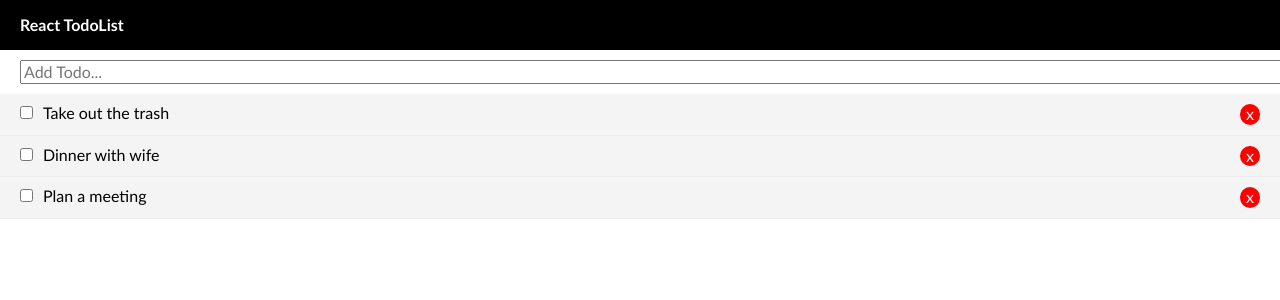
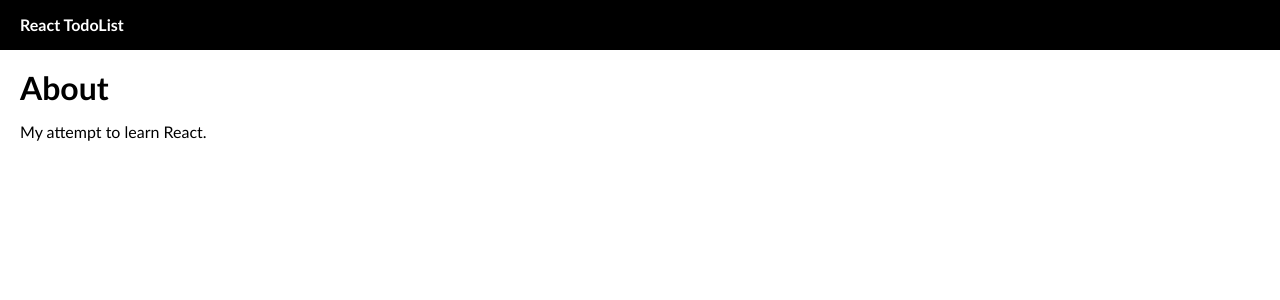
Before and after one commit to CodePoetPro/React-Todo-App, a React (Create React App) app: page /about in a window 1280 px wide. Shown: the top 300 px of the page. Built offline with nearby package versions, Linux system fonts and the light colour scheme.

Commit message:
Added About Page

```diff
--- a/src/App.js
+++ b/src/App.js
@@ -1,9 +1,11 @@
 import React, { Component } from 'react';
-import './App.css'
+import { BrowserRouter as Router, Route } from 'react-router-dom';
+import uuid from 'uuid'
+import './App.css';
 import Header from './components/Header';
 import Todos from './components/Todo';
 import AddTodo from './components/AddTodo';
-import uuid from 'uuid'
+import About from './components/pages/About';
 
 
 class App extends Component {
@@ -19,22 +21,22 @@
     });
   }
 
-  deleteTodo = (id) =>{
+  deleteTodo = (id) => {
     this.setState({
-      todos: this.state.todos.filter((todo)=>{
+      todos: this.state.todos.filter((todo) => {
         return todo.id !== id;
       })
     })
   }
 
-  addTodo = (title)=>{
+  addTodo = (title) => {
     let todo = {
-      id : uuid.v4(),
+      id: uuid.v4(),
       title,
-      completed : false
+      completed: false
     }
     this.setState({
-      todos : [
+      todos: [
         ...this.state.todos, todo
       ]
     })
@@ -62,11 +64,19 @@
 
   render() {
     return (
-      <div className="App">
-        <Header/>
-        <AddTodo addTodo={this.addTodo}/>
-        <Todos toggleComplete={this.toggleComplete} deleteTodo={this.deleteTodo}  todos={this.state.todos} />
-      </div>
+      <Router>
+        <div className="App">
+          <Header />
+          <Route exact path="/" render={props => (
+            <React.Fragment>
+              <AddTodo addTodo={this.addTodo} />
+              <Todos toggleComplete={this.toggleComplete} deleteTodo={this.deleteTodo} todos={this.state.todos} />
+            </React.Fragment>
+          )} />
+          <Route path="/about" component={About}/>
+        </div>
+      </Router>
+
     );
   }
 }
--- a/src/components/TodoItem.js
+++ b/src/components/TodoItem.js
@@ -30,6 +30,4 @@
 }
 
 //Style
-
-
 export default TodoItem
--- /dev/null
+++ b/src/components/pages/About.js
@@ -0,0 +1,10 @@
+import React from 'react'
+
+export default function About() {
+  return (
+    <div style={{padding : '20px'}}>
+      <h1>About</h1>
+      <p>My attempt to learn React.</p>
+    </div>
+  )
+}
```
